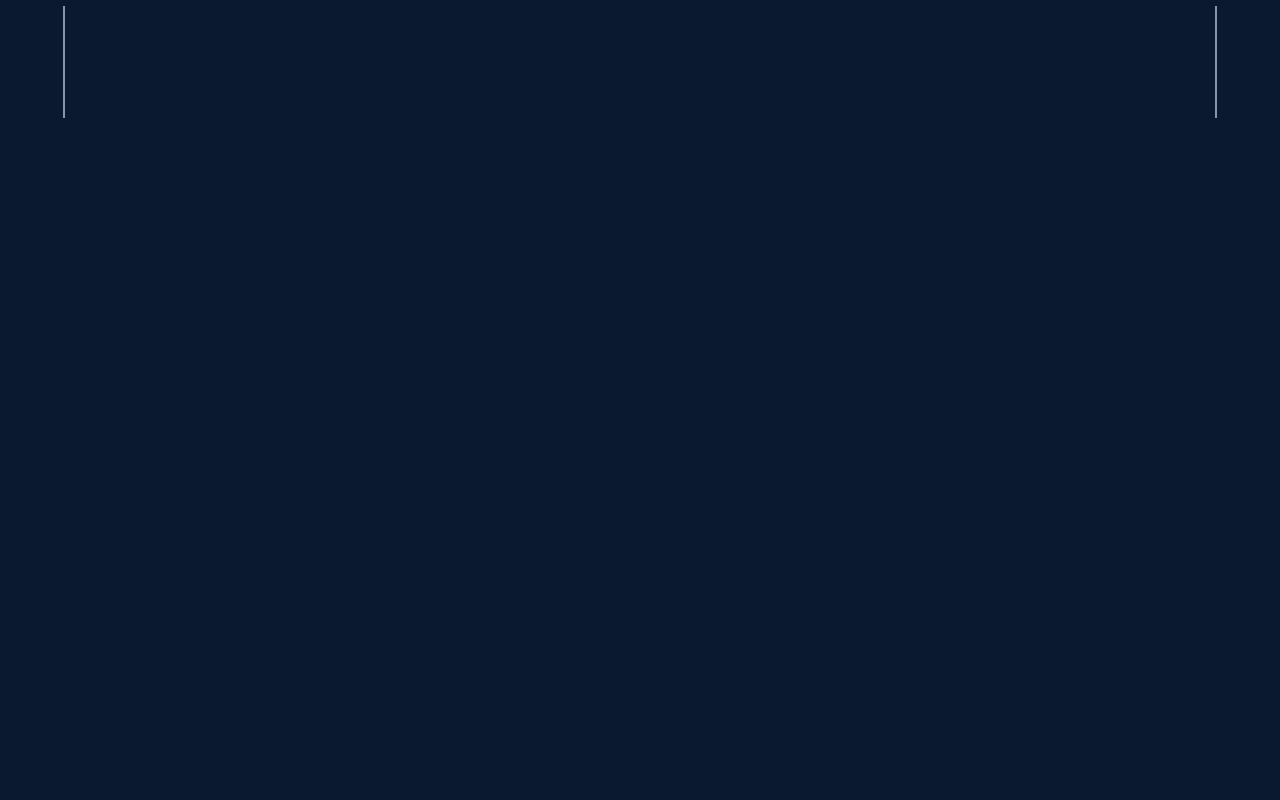
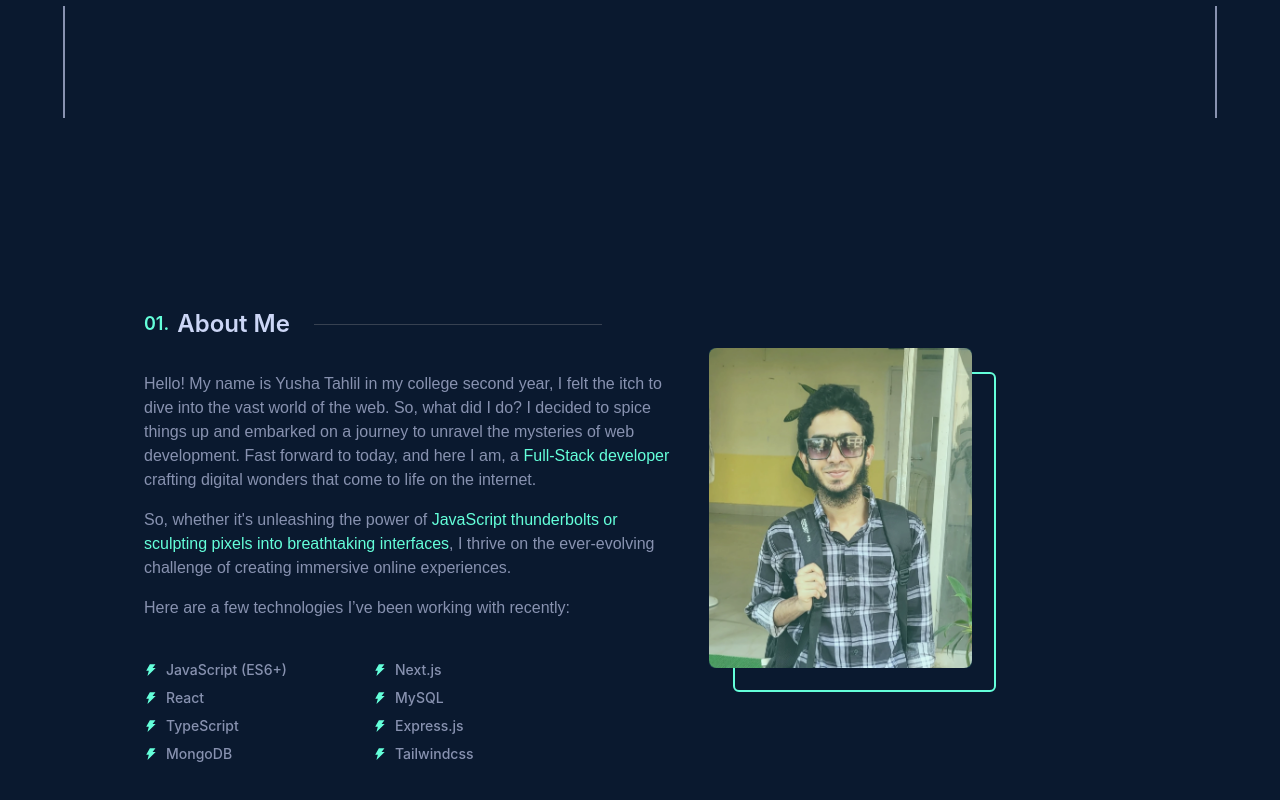
Before and after one commit to yusha0123/Portfolio-Website, a Next.js app: page / in a window 1280 px wide. Shown: the part 682-1482 px from the top of the page. Before the commit the page ends 800 px from the top, so only its background shows below. Built offline with nearby package versions, Linux system fonts and the light colour scheme.

Commit message:
About section complete

```diff
--- a/app/globals.css
+++ b/app/globals.css
@@ -2,6 +2,10 @@
 @tailwind components;
 @tailwind utilities;
 @import url("https://fonts.googleapis.com/css2?family=Inter:wght@100;200;300;400;500;600;700;800;900&family=Montserrat:wght@100;200;300;400;500;600;700;800;900&display=swap");
+
+html {
+  scroll-behavior: smooth;
+}
 
 ::-webkit-scrollbar {
   width: 5px;
--- a/app/layout.tsx
+++ b/app/layout.tsx
@@ -19,7 +19,7 @@ export default function RootLayout({
       <body className="w-full min-h-screen font-bodyFont bg-bodyColor text-textLight overflow-x-hidden overflow-y-auto">
         <Navbar />
         <LeftSide />
-        <main className="xl:px-28 w-full max-w-contentContainer py-10 mdl:py-24 mdl:px-10 mx-auto">
+        <main className="max-w-contentContainer mdl:px-10 xl:px-36 px-4">
           {children}
         </main>
         <RightSide />
--- a/app/page.tsx
+++ b/app/page.tsx
@@ -1,9 +1,11 @@
+import About from "@/components/sections/about";
 import Hero from "@/components/sections/hero";
 
 const HomePage = () => {
   return (
     <>
       <Hero />
+      <About />
     </>
   );
 };
--- a/components/navbar.tsx
+++ b/components/navbar.tsx
@@ -9,7 +9,7 @@ const Navbar = () => {
 
   return (
     <nav
-      className={`w-full  sticky top-0 z-10 bg-bodyColor px-5 lg:px-8 ${
+      className={`w-full  sticky top-0 z-10 backdrop-blur-md px-5 lg:px-8 ${
         scrolled && "shadow-navbarBoxShadow"
       }`}
     >
--- /dev/null
+++ b/components/section-title.tsx
@@ -0,0 +1,18 @@
+interface Props {
+  title: string;
+  titleNo: string;
+}
+
+const SectionTitle = ({ title, titleNo }: Props) => {
+  return (
+    <h2 className="font-titleFont text-2xl font-semibold flex items-center">
+      <span className="text-base md:text-lg text-textGreen mr-2">
+        {titleNo}.
+      </span>
+      {title}
+      <span className="hidden md:inline-flex md:w-60 lgl:w-72 h-[.5px] bg-gray-700 ml-6"></span>
+    </h2>
+  );
+};
+
+export default SectionTitle;
--- /dev/null
+++ b/components/sections/about.tsx
@@ -0,0 +1,103 @@
+import React from "react";
+import SectionTitle from "@/components/section-title";
+import Image from "next/image";
+import { AiFillThunderbolt } from "react-icons/ai";
+
+const About = () => {
+  return (
+    <section id="about" className="py-10 lgl:py-28 flex flex-col gap-8">
+      <SectionTitle title="About Me" titleNo={"01"} />
+      <div className="flex flex-col lgl:flex-row gap-16">
+        <div className="w-full lgl:w-2/3 text-base text-textDark font-medium flex flex-col gap-4">
+          <p>
+            Hello! My name is Yusha Tahlil in my college second year, I felt the
+            itch to dive into the vast world of the web. So, what did I do? I
+            decided to spice things up and embarked on a journey to unravel the
+            mysteries of web development. Fast forward to today, and here I am,
+            a <span className="text-textGreen">Full-Stack developer</span>{" "}
+            crafting digital wonders that come to life on the internet.
+          </p>
+          <p>
+            So, whether it's unleashing the power of{" "}
+            <span className="text-textGreen">
+              JavaScript thunderbolts or sculpting pixels into breathtaking
+              interfaces
+            </span>
+            , I thrive on the ever-evolving challenge of creating immersive
+            online experiences.
+          </p>
+          <p>
+            Here are a few technologies I&rsquo;ve been working with recently:
+          </p>
+          <ul className="max-w-[450px] text-sm font-titleFont grid grid-cols-2 gap-2 mt-6">
+            <li className="flex items-center gap-2">
+              <span className="text-textGreen">
+                <AiFillThunderbolt />
+              </span>
+              JavaScript (ES6+)
+            </li>
+            <li className="flex items-center gap-2">
+              <span className="text-textGreen">
+                <AiFillThunderbolt />
+              </span>
+              Next.js
+            </li>
+            <li className="flex items-center gap-2">
+              <span className="text-textGreen">
+                <AiFillThunderbolt />
+              </span>
+              React
+            </li>
+            <li className="flex items-center gap-2">
+              <span className="text-textGreen">
+                <AiFillThunderbolt />
+              </span>
+              MySQL
+            </li>
+            <li className="flex items-center gap-2">
+              <span className="text-textGreen">
+                <AiFillThunderbolt />
+              </span>
+              TypeScript
+            </li>
+            <li className="flex items-center gap-2">
+              <span className="text-textGreen">
+                <AiFillThunderbolt />
+              </span>
+              Express.js
+            </li>
+            <li className="flex items-center gap-2">
+              <span className="text-textGreen">
+                <AiFillThunderbolt />
+              </span>
+              MongoDB
+            </li>
+            <li className="flex items-center gap-2">
+              <span className="text-textGreen">
+                <AiFillThunderbolt />
+              </span>
+              Tailwindcss
+            </li>
+          </ul>
+        </div>
+        <div className="w-full lgl:w-1/3 h-80 relative group mx-auto">
+          <div className="absolute w-full h-80 lgl:-left-6 lgl:-top-6 rounded-lg">
+            <div className="w-full h-full relative z-20 flex">
+              <Image
+                className="rounded-lg object-cover"
+                src={"/profile.webp"}
+                fill
+                priority
+                alt="profileImg"
+              />
+              <div className="hidden lgl:inline-block absolute w-full h-80 bg-textGreen/20 rounded-md top-0 left-0 group-hover:bg-transparent duration-300"></div>
+            </div>
+          </div>
+          <div className="hidden lgl:inline-flex w-full h-80 border-2 border-textGreen rounded-md group-hover:-translate-x-2 group-hover:-translate-y-2 transition-transform duration-300"></div>
+        </div>
+      </div>
+    </section>
+  );
+};
+
+export default About;
--- a/components/sections/hero.tsx
+++ b/components/sections/hero.tsx
@@ -3,7 +3,10 @@ import { motion } from "framer-motion";
 
 const Hero = () => {
   return (
-    <section id="home" className="flex flex-col gap-4 lgl:gap-8">
+    <section
+      id="home"
+      className="flex flex-col min-h-screen lgl:h-auto gap-4 lgl:gap-8 mx-auto w-full py-10 mdl:py-24"
+    >
       <motion.h3
         initial={{
           y: 10,
```
Also changed, not shown: public/profile.webp (added).
